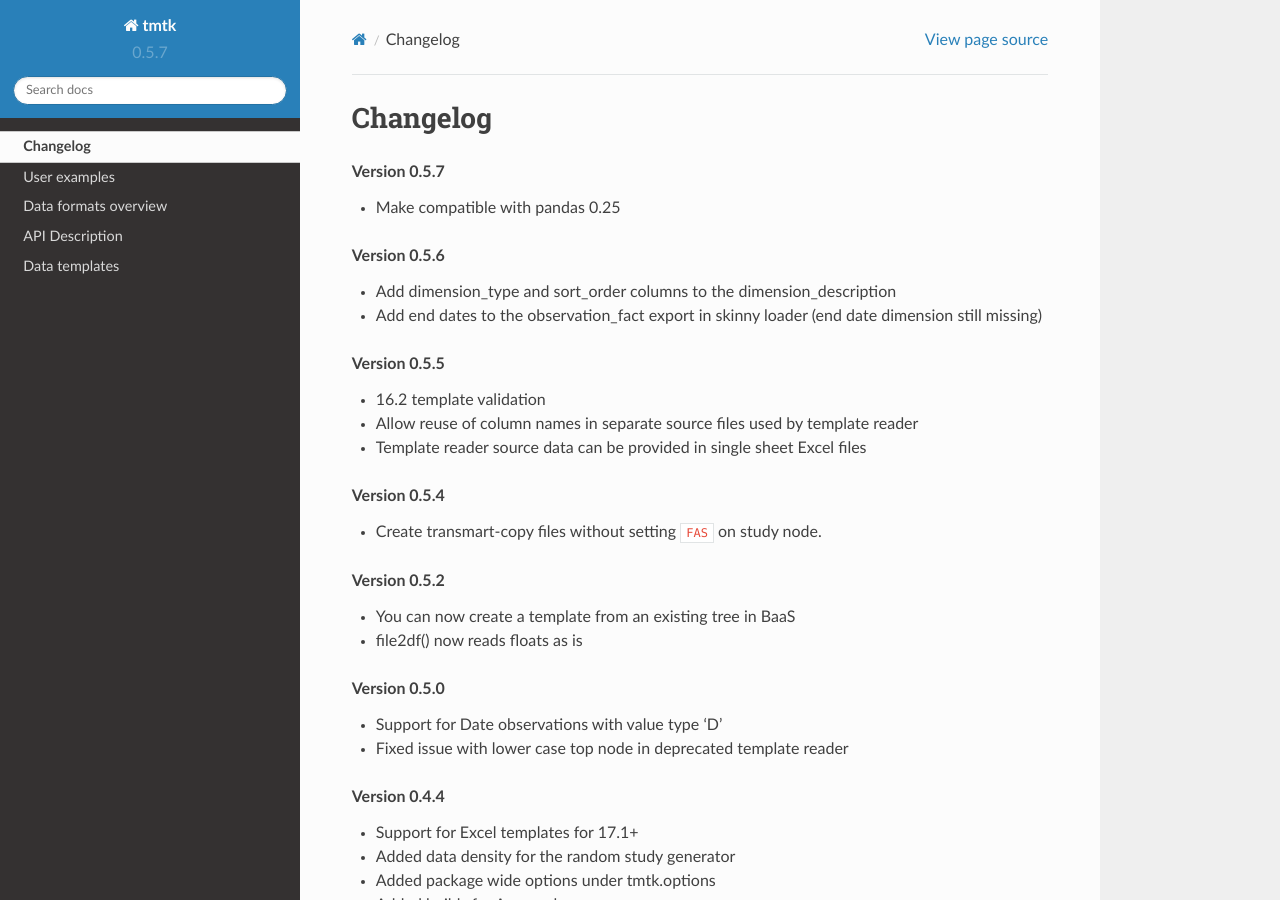
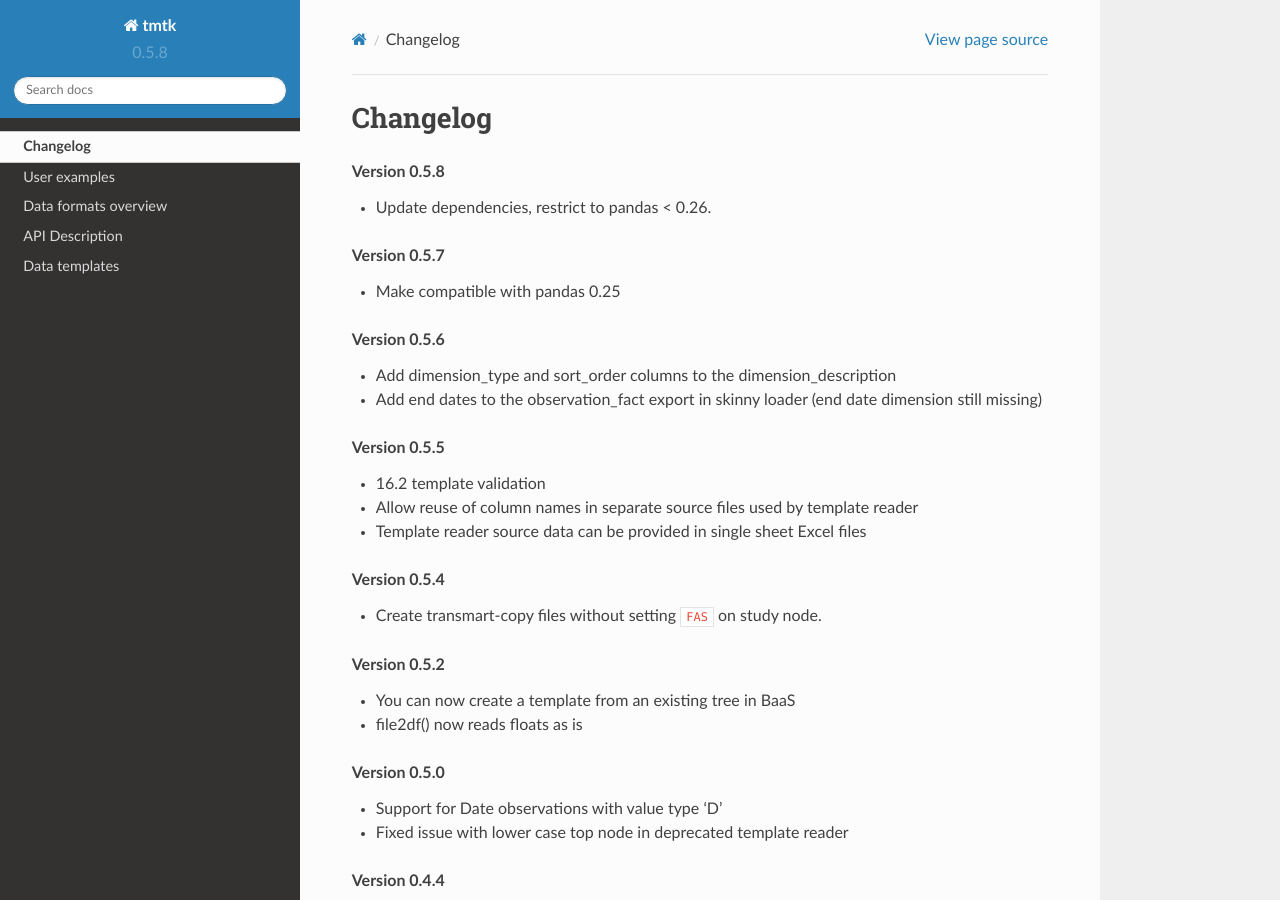
Before and after one commit to thehyve/tmtk, a Sphinx documentation site: the page built from docs/changelog.rst, in a window 1280 px wide and 900 px high. Built offline with Sphinx 7.4.7 and the Read the Docs theme 2.0.0, drawn with Linux system fonts in a browser that asks for light colours.

Commit message:
Release version 0.5.8.

```diff
--- a/docs/changelog.rst
+++ b/docs/changelog.rst
@@ -2,6 +2,9 @@
 Changelog
 =========
 
+.. topic::  Version 0.5.8
+
+    * Update dependencies, restrict to pandas < 0.26.
 
 .. topic::  Version 0.5.7
 
--- a/tmtk/version.py
+++ b/tmtk/version.py
@@ -4,5 +4,5 @@ This file is distributed under the GNU General Public License
   (see accompanying file LICENSE).
 """
 
-version_info = (0, 5, 7)
+version_info = (0, 5, 8)
 __version__ = '.'.join(map(str, version_info))
```
